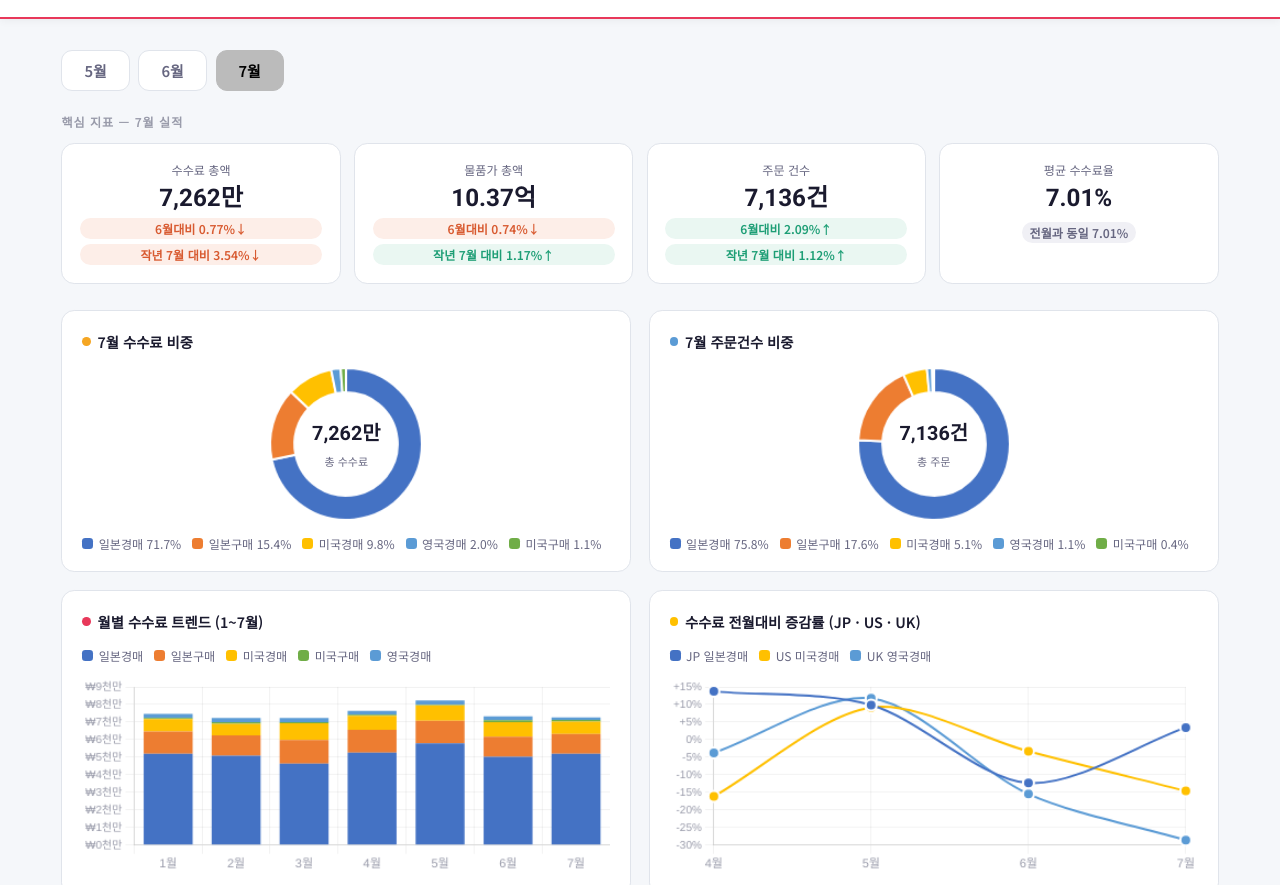
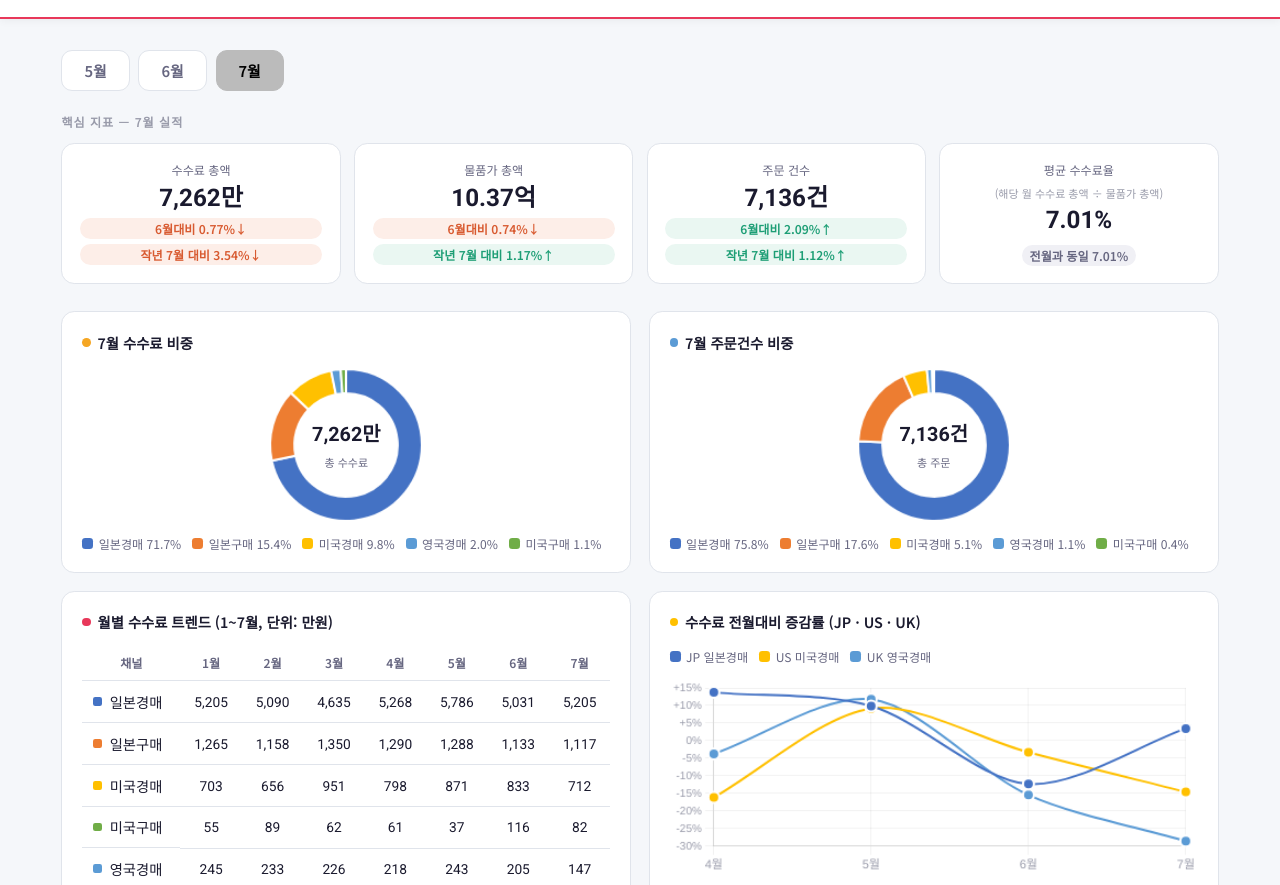
Before and after one commit to Hanna0722/montlyreport, a plain HTML site: page index.html in a window 1280 px wide. Shown: the part 67-952 px from the top of the page. Drawn offline with nearby package versions, Linux system fonts and the light colour scheme.

Commit message:
update HTML files

```diff
--- a/index.html
+++ b/index.html
@@ -413,6 +413,7 @@ window.addEventListener('DOMContentLoaded', function() {
   .icon-warn { background: var(--warn-bg); }
   .insight-content { flex: 1; }
   .insight-title { font-size: 12.5px; font-weight: 600; color: var(--text-primary); margin-bottom: 4px; }
+  .insight-body + .insight-title { margin-top: 14px; }
   .insight-body { font-size: 12px; color: var(--text-secondary); line-height: 1.65; }
   @media (max-width: 760px) {
     .insight-grid,
@@ -541,6 +542,7 @@ window.addEventListener('DOMContentLoaded', function() {
     </div>
     <div class="kpi-card purple" style="background-color:#ffffff;">
       <div class="kpi-label">평균 수수료율</div>
+      <div style="font-size:10px;color:var(--text-muted);margin-bottom:6px;">(해당 월 수수료 총액 ÷ 물품가 총액)</div>
       <div class="kpi-value">6.88%</div>
       <span class="kpi-badge badge-flat">전월 7.13%</span>
     </div>
@@ -589,17 +591,21 @@ window.addEventListener('DOMContentLoaded', function() {
   <div class="grid-2">
     <!-- TREND BAR -->
     <div class="card">
-      <div class="card-title"><span class="dot"></span>월별 수수료 트렌드 (1~5월)</div>
-      <div class="legend-row">
-        <span class="leg"><span class="leg-dot" style="background:var(--ch-jpA)"></span>일본경매</span>
-        <span class="leg"><span class="leg-dot" style="background:var(--ch-jpB)"></span>일본구매</span>
-        <span class="leg"><span class="leg-dot" style="background:var(--ch-usA)"></span>미국경매</span>
-        <span class="leg"><span class="leg-dot" style="background:var(--ch-usB)"></span>미국구매</span>
-        <span class="leg"><span class="leg-dot" style="background:var(--ch-uk)"></span>영국경매</span>
-      </div>
-      <div class="chart-wrap" style="height:180px">
-        <canvas id="trendChart"></canvas>
-      </div>
+      <div class="card-title"><span class="dot"></span>월별 수수료 트렌드 (1~5월, 단위: 만원)</div>
+      <div class="table-wrap">
+        <table class="data-table">
+          <thead><tr><th>채널</th><th>1월</th><th>2월</th><th>3월</th><th>4월</th><th>5월</th></tr></thead>
+          <tbody>
+          <tr><td><span class="ch-dot" style="background:var(--ch-jpA)"></span>일본경매</td><td>5,205</td><td>5,090</td><td>4,635</td><td>5,268</td><td>5,786</td></tr>
+          <tr><td><span class="ch-dot" style="background:var(--ch-jpB)"></span>일본구매</td><td>1,265</td><td>1,158</td><td>1,350</td><td>1,290</td><td>1,288</td></tr>
+          <tr><td><span class="ch-dot" style="background:var(--ch-usA)"></span>미국경매</td><td>703</td><td>656</td><td>951</td><td>798</td><td>871</td></tr>
+          <tr><td><span class="ch-dot" style="background:var(--ch-usB)"></span>미국구매</td><td>55</td><td>89</td><td>62</td><td>61</td><td>37</td></tr>
+          <tr><td><span class="ch-dot" style="background:var(--ch-uk)"></span>영국경매</td><td>245</td><td>233</td><td>226</td><td>218</td><td>243</td></tr>
+          <tr><td>합계</td><td>7,473</td><td>7,226</td><td>7,224</td><td>7,635</td><td>8,225</td></tr>
+          </tbody>
+        </table>
+      </div>
+      <p style="font-size:10px;color:var(--text-muted);margin:8px 0 0;">* 단위: 만원</p>
     </div>
     <!-- MoM LINE -->
     <div class="card">
@@ -913,6 +919,7 @@ window.addEventListener('DOMContentLoaded', function() {
     </div>
     <div class="kpi-card purple" style="background-color:#ffffff;">
       <div class="kpi-label">평균 수수료율</div>
+      <div style="font-size:10px;color:var(--text-muted);margin-bottom:6px;">(해당 월 수수료 총액 ÷ 물품가 총액)</div>
       <div class="kpi-value">7.01%</div>
       <span class="kpi-badge badge-flat">전월은 6.88%</span>
     </div>
@@ -961,17 +968,21 @@ window.addEventListener('DOMContentLoaded', function() {
   <div class="grid-2">
     <!-- TREND BAR -->
     <div class="card">
-      <div class="card-title"><span class="dot"></span>월별 수수료 트렌드 (1~6월)</div>
-      <div class="legend-row">
-        <span class="leg"><span class="leg-dot" style="background:var(--ch-jpA)"></span>일본경매</span>
-        <span class="leg"><span class="leg-dot" style="background:var(--ch-jpB)"></span>일본구매</span>
-        <span class="leg"><span class="leg-dot" style="background:var(--ch-usA)"></span>미국경매</span>
-        <span class="leg"><span class="leg-dot" style="background:var(--ch-usB)"></span>미국구매</span>
-        <span class="leg"><span class="leg-dot" style="background:var(--ch-uk)"></span>영국경매</span>
-      </div>
-      <div class="chart-wrap" style="height:180px">
-        <canvas id="trendChartJun"></canvas>
-      </div>
+      <div class="card-title"><span class="dot"></span>월별 수수료 트렌드 (1~6월, 단위: 만원)</div>
+      <div class="table-wrap">
+        <table class="data-table">
+          <thead><tr><th>채널</th><th>1월</th><th>2월</th><th>3월</th><th>4월</th><th>5월</th><th>6월</th></tr></thead>
+          <tbody>
+          <tr><td><span class="ch-dot" style="background:var(--ch-jpA)"></span>일본경매</td><td>5,205</td><td>5,090</td><td>4,635</td><td>5,268</td><td>5,786</td><td>5,031</td></tr>
+          <tr><td><span class="ch-dot" style="background:var(--ch-jpB)"></span>일본구매</td><td>1,265</td><td>1,158</td><td>1,350</td><td>1,290</td><td>1,288</td><td>1,133</td></tr>
+          <tr><td><span class="ch-dot" style="background:var(--ch-usA)"></span>미국경매</td><td>703</td><td>656</td><td>951</td><td>798</td><td>871</td><td>833</td></tr>
+          <tr><td><span class="ch-dot" style="background:var(--ch-usB)"></span>미국구매</td><td>55</td><td>89</td><td>62</td><td>61</td><td>37</td><td>116</td></tr>
+          <tr><td><span class="ch-dot" style="background:var(--ch-uk)"></span>영국경매</td><td>245</td><td>233</td><td>226</td><td>218</td><td>243</td><td>205</td></tr>
+          <tr><td>합계</td><td>7,473</td><td>7,226</td><td>7,224</td><td>7,635</td><td>8,225</td><td>7,318</td></tr>
+          </tbody>
+        </table>
+      </div>
+      <p style="font-size:10px;color:var(--text-muted);margin:8px 0 0;">* 단위: 만원</p>
     </div>
     <!-- MoM LINE -->
     <div class="card">
@@ -1282,6 +1293,7 @@ window.addEventListener('DOMContentLoaded', function() {
     </div>
     <div class="kpi-card purple" style="background-color:#ffffff;">
       <div class="kpi-label">평균 수수료율</div>
+      <div style="font-size:10px;color:var(--text-muted);margin-bottom:6px;">(해당 월 수수료 총액 ÷ 물품가 총액)</div>
       <div class="kpi-value">7.01%</div>
       <span class="kpi-badge badge-flat">전월과 동일 7.01%</span>
     </div>
@@ -1334,17 +1346,21 @@ window.addEventListener('DOMContentLoaded', function() {
   <div class="grid-2">
     <!-- TREND BAR -->
     <div class="card">
-      <div class="card-title"><span class="dot"></span>월별 수수료 트렌드 (1~7월)</div>
-      <div class="legend-row">
-        <span class="leg"><span class="leg-dot" style="background:var(--ch-jpA)"></span>일본경매</span>
-        <span class="leg"><span class="leg-dot" style="background:var(--ch-jpB)"></span>일본구매</span>
-        <span class="leg"><span class="leg-dot" style="background:var(--ch-usA)"></span>미국경매</span>
-        <span class="leg"><span class="leg-dot" style="background:var(--ch-usB)"></span>미국구매</span>
-        <span class="leg"><span class="leg-dot" style="background:var(--ch-uk)"></span>영국경매</span>
-      </div>
-      <div class="chart-wrap" style="height:180px">
-        <canvas id="trendChartJul"></canvas>
-      </div>
+      <div class="card-title"><span class="dot"></span>월별 수수료 트렌드 (1~7월, 단위: 만원)</div>
+      <div class="table-wrap">
+        <table class="data-table">
+          <thead><tr><th>채널</th><th>1월</th><th>2월</th><th>3월</th><th>4월</th><th>5월</th><th>6월</th><th>7월</th></tr></thead>
+          <tbody>
+          <tr><td><span class="ch-dot" style="background:var(--ch-jpA)"></span>일본경매</td><td>5,205</td><td>5,090</td><td>4,635</td><td>5,268</td><td>5,786</td><td>5,031</td><td>5,205</td></tr>
+          <tr><td><span class="ch-dot" style="background:var(--ch-jpB)"></span>일본구매</td><td>1,265</td><td>1,158</td><td>1,350</td><td>1,290</td><td>1,288</td><td>1,133</td><td>1,117</td></tr>
+          <tr><td><span class="ch-dot" style="background:var(--ch-usA)"></span>미국경매</td><td>703</td><td>656</td><td>951</td><td>798</td><td>871</td><td>833</td><td>712</td></tr>
+          <tr><td><span class="ch-dot" style="background:var(--ch-usB)"></span>미국구매</td><td>55</td><td>89</td><td>62</td><td>61</td><td>37</td><td>116</td><td>82</td></tr>
+          <tr><td><span class="ch-dot" style="background:var(--ch-uk)"></span>영국경매</td><td>245</td><td>233</td><td>226</td><td>218</td><td>243</td><td>205</td><td>147</td></tr>
+          <tr><td>합계</td><td>7,473</td><td>7,226</td><td>7,224</td><td>7,635</td><td>8,225</td><td>7,318</td><td>7,263</td></tr>
+          </tbody>
+        </table>
+      </div>
+      <p style="font-size:10px;color:var(--text-muted);margin:8px 0 0;">* 단위: 만원</p>
     </div>
 
     <!-- MoM LINE -->
@@ -1625,11 +1641,10 @@ window.addEventListener('DOMContentLoaded', function() {
           <div class="insight-body">일본경매를 제외한 일본구매·미국경매·미국구매·영국경매 4개 채널 모두 전월대비 수수료가 하락하면서
             <br>일본경매 비중이 68.7%→71.7%로 확대. 전체 수수료가 -0.77% 감소한 것에 비해 채널 쏠림은 오히려 심화되는 모습
             <br><br>평균 수수료율은 7.01%로 전월과 동일 수준을 유지해, 채널 구성 변화에도 전체 수익성 자체는 안정적으로 방어됨</div>
-        </div>
-<br>
-        <div class="insight-title">미국구매, 주문은 늘었지만 수수료·물품가는 역행</div>
-        <div class="insight-body">주문건수는 21건→28건(+33.33%)으로 증가했으나 수수료는 -29.40%, 물품가는 -44.86%로 감소
-          <br>표본이 월 20~30건 수준으로 적어 단가가 낮은 소액 거래가 늘며 나타난 결과로 추정되며, 큰 의미 부여보다는 추세 확인이 필요한 구간</div>
+          <div class="insight-title">미국구매, 주문은 늘었지만 수수료·물품가는 역행</div>
+          <div class="insight-body">주문건수는 21건→28건(+33.33%)으로 증가했으나 수수료는 -29.40%, 물품가는 -44.86%로 감소
+            <br>표본이 월 20~30건 수준으로 적어 단가가 낮은 소액 거래가 늘며 나타난 결과로 추정되며, 큰 의미 부여보다는 추세 확인이 필요한 구간</div>
+        </div>
       </div>
     </div>
   </div>
@@ -1650,31 +1665,6 @@ const usB = [552404,889141,622716,609845,374035];
 const uk  = [2454043,2327434,2261370,2176020,2431884];
 const gridColor = 'rgba(0,0,0,0.05)';
 const textColor = '#999BAA';
-// TREND BAR
-new Chart(document.getElementById('trendChart'), {
-  type: 'bar',
-  data: {
-    labels: months,
-    datasets: [
-      { label:'일본경매', data:jpA, backgroundColor:'#4472C4', stack:'s', borderRadius:3 },
-      { label:'일본구매', data:jpB, backgroundColor:'#ED7D31', stack:'s' },
-      { label:'미국경매', data:usA, backgroundColor:'#FFC000', stack:'s' },
-      { label:'미국구매', data:usB, backgroundColor:'#70AD47', stack:'s' },
-      { label:'영국경매', data:uk,  backgroundColor:'#5B9BD5', stack:'s' }
-    ]
-  },
-  options: {
-    responsive: true, maintainAspectRatio: false,
-    plugins: {
-      legend: { display: false },
-      tooltip: { callbacks: { label: ctx => ctx.dataset.label + ': ₩' + Math.round(ctx.raw/10000).toLocaleString() + '만' } }
-    },
-    scales: {
-      x: { ticks: { color: textColor, font: { size: 11 } }, grid: { color: gridColor } },
-      y: { ticks: { color: textColor, font: { size: 10 }, callback: v => '₩' + Math.round(v/10000000) + '천만' }, grid: { color: gridColor }, stacked: true }
-    }
-  }
-});
 // DONUT 수수료
 new Chart(document.getElementById('pieChart'), {
   type: 'doughnut',
@@ -1919,32 +1909,7 @@ function initJunCharts() {
   var usAJ = [7025315,6558848,9513260,7978543,8709125,8334580];
   var usBJ = [552404,889141,622716,609845,374035,1158596];
   var ukJ  = [2454043,2327434,2261370,2176020,2431884,2051363];
-  // TREND BAR
-  new Chart(document.getElementById('trendChartJun'), {
-    type: 'bar',
-    data: {
-      labels: monthsJun,
-      datasets: [
-        { label:'일본경매', data:jpAJ, backgroundColor:'#4472C4', stack:'s', borderRadius:3 },
-        { label:'일본구매', data:jpBJ, backgroundColor:'#ED7D31', stack:'s' },
-        { label:'미국경매', data:usAJ, backgroundColor:'#FFC000', stack:'s' },
-        { label:'미국구매', data:usBJ, backgroundColor:'#70AD47', stack:'s' },
-        { label:'영국경매', data:ukJ,  backgroundColor:'#5B9BD5', stack:'s' }
-      ]
-    },
-    options: {
-      responsive: true, maintainAspectRatio: false,
-      plugins: {
-        legend: { display: false },
-        tooltip: { callbacks: { label: ctx => ctx.dataset.label + ': ₩' + Math.round(ctx.raw/10000).toLocaleString() + '만' } }
-      },
-      scales: {
-        x: { ticks: { color: textColor, font: { size: 11 } }, grid: { color: gridColor } },
-        y: { ticks: { color: textColor, font: { size: 10 }, callback: v => '₩' + Math.round(v/10000000) + '천만' }, grid: { color: gridColor }, stacked: true }
-      }
-    }
-  });
-  // DONUT 수수료
+    // DONUT 수수료
   new Chart(document.getElementById('pieChartJun'), {
     type: 'doughnut',
     data: {
@@ -2087,33 +2052,7 @@ function initJulCharts() {
   var usBJl = [552404,889141,622716,609845,374035,1158596,817945];
   var ukJl  = [2454043,2327434,2261370,2176020,2431884,2051363,1465373];
 
-  // TREND BAR
-  new Chart(document.getElementById('trendChartJul'), {
-    type: 'bar',
-    data: {
-      labels: monthsJul,
-      datasets: [
-        { label:'일본경매', data:jpAJl, backgroundColor:'#4472C4', stack:'s', borderRadius:3 },
-        { label:'일본구매', data:jpBJl, backgroundColor:'#ED7D31', stack:'s' },
-        { label:'미국경매', data:usAJl, backgroundColor:'#FFC000', stack:'s' },
-        { label:'미국구매', data:usBJl, backgroundColor:'#70AD47', stack:'s' },
-        { label:'영국경매', data:ukJl,  backgroundColor:'#5B9BD5', stack:'s' }
-      ]
-    },
-    options: {
-      responsive: true, maintainAspectRatio: false,
-      plugins: {
-        legend: { display: false },
-        tooltip: { callbacks: { label: ctx => ctx.dataset.label + ': ₩' + Math.round(ctx.raw/10000).toLocaleString() + '만' } }
-      },
-      scales: {
-        x: { ticks: { color: textColor, font: { size: 11 } }, grid: { color: gridColor } },
-        y: { ticks: { color: textColor, font: { size: 10 }, callback: v => '₩' + Math.round(v/10000000) + '천만' }, grid: { color: gridColor }, stacked: true }
-      }
-    }
-  });
-
-  // DONUT 수수료
+    // DONUT 수수료
   new Chart(document.getElementById('pieChartJul'), {
     type: 'doughnut',
     data: {
```
